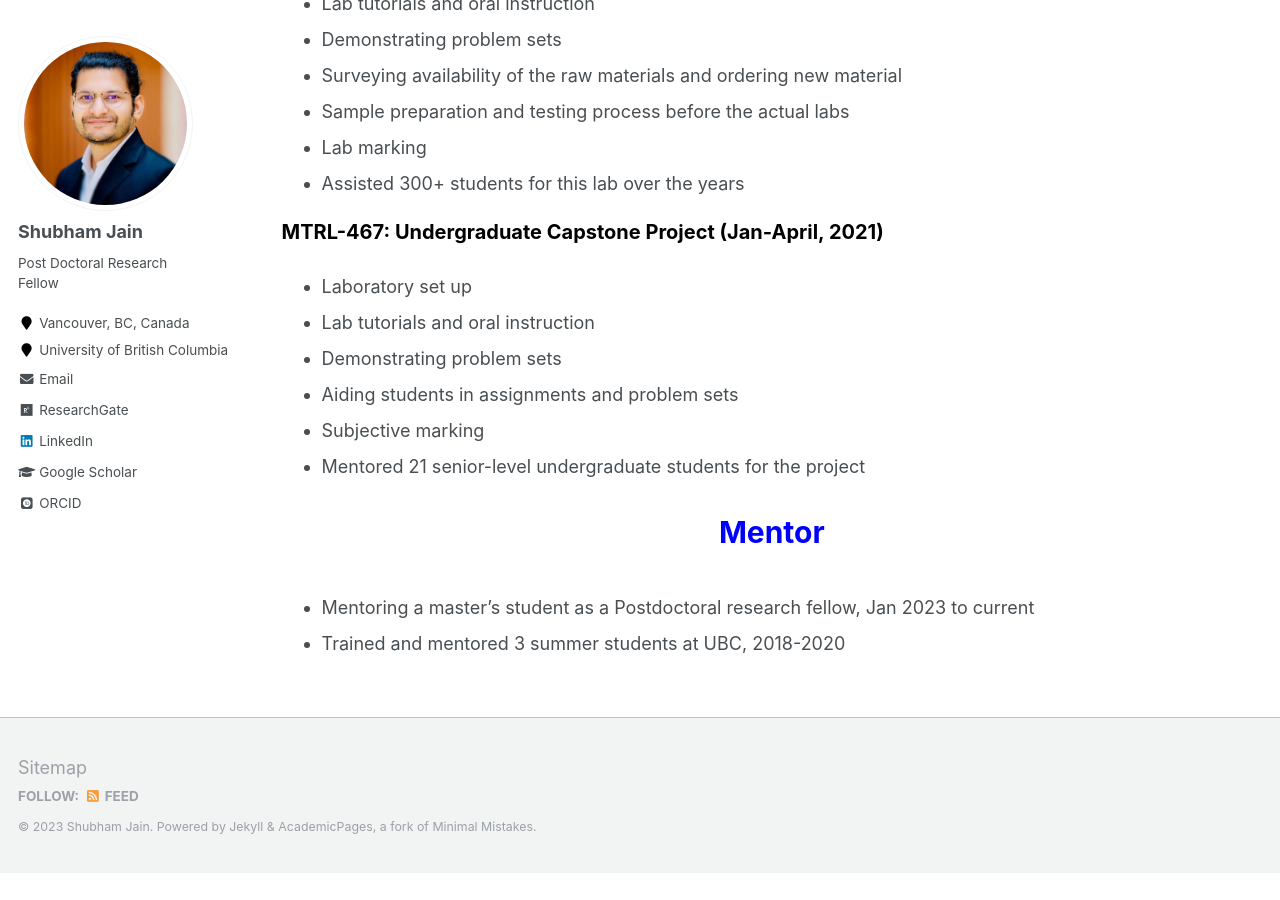
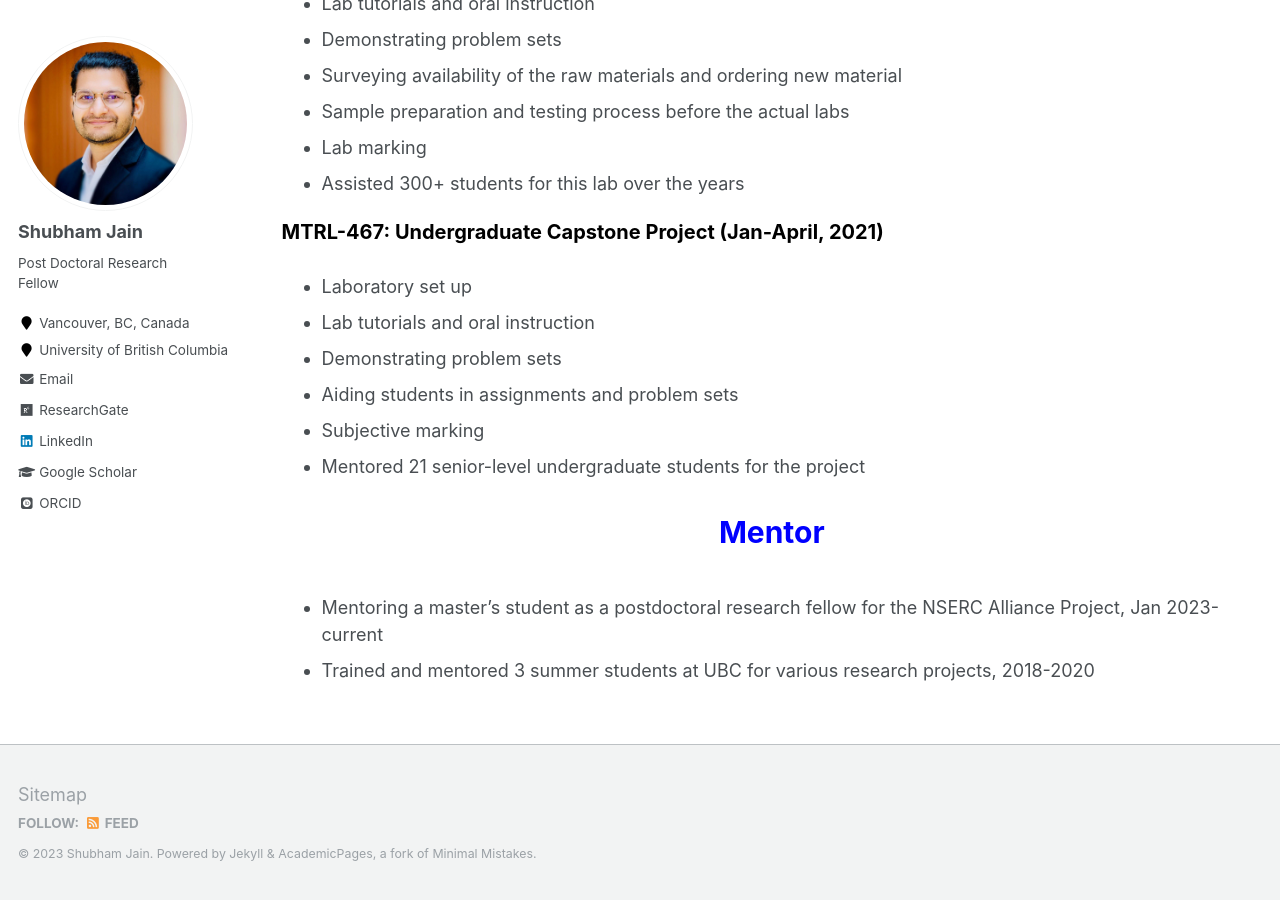
Before and after one commit to shubhamj2611/shubhamj2611.github.io, a Jekyll site: the page built from _pages/teaching.md, in a window 1280 px wide and 900 px high, scrolled down 675 px. Built offline with Jekyll 4.4.1, drawn with Linux system fonts in a browser that asks for light colours; some web fonts are replaced; before the commit the page ends 1548 px from its top, so only the background shows below that.

Commit message:
Update teaching.md

```diff
--- a/_pages/teaching.md
+++ b/_pages/teaching.md
@@ -38,5 +38,5 @@ author_profile: true
 
 <p style="text-align:center; color:Blue; font-size:30px; font-weight:bold;"> Mentor </p>
 
-*	Mentoring a master’s student as a Postdoctoral research fellow, Jan 2023 to current
-*	Trained and mentored 3 summer students at UBC, 2018-2020
+*	Mentoring a master’s student as a postdoctoral research fellow for the NSERC Alliance Project, Jan 2023-current
+*	Trained and mentored 3 summer students at UBC for various research projects, 2018-2020
```
